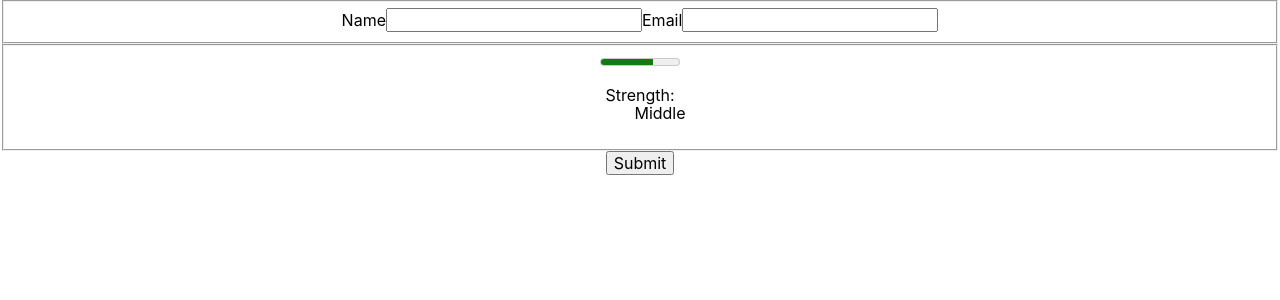
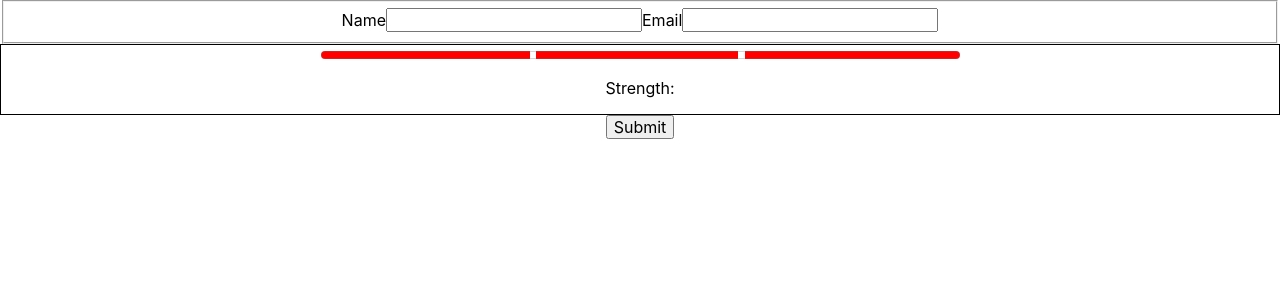
Before and after one commit to maurer2/formsache, a React (Create React App) app: page / in a window 1280 px wide. Shown: the top 300 px of the page. Built offline with nearby package versions, Linux system fonts and the light colour scheme.

Commit message:
Moved meter to new component

```diff
--- a/src/App.js
+++ b/src/App.js
@@ -1,5 +1,7 @@
 import React, { useState } from 'react';
 import './App.css';
+
+import Meter from './Meter/Meter';
 
 function App() {
   const [name, setName] = useState('');
@@ -27,22 +29,16 @@ function App() {
 
   return (
     <div className="App">
-     <form action="#" method="#" onSubmit={handleSubmit}>
+      <form action="#" method="#" onSubmit={handleSubmit}>
         <fieldset>
           <label htmlFor="name">Name</label>
           <input value={name} onChange={handleNameChange} type="text" name="name" id="name"/>
           <label htmlFor="email">Email</label>
           <input value={email} onChange={handleEmailChange} type="text" name="email" id="email"/>
         </fieldset>
-        <fieldset>
-          <meter min="0" max="3" value="2" title="Strength"></meter>
-          <dl>
-            <dt>Strength:</dt>
-            <dd>Middle</dd>
-          </dl>
-        </fieldset>
+        <Meter min={1} max={3} value={0} />
         <button type="submit">Submit</button>
-     </form>
+      </form>
     </div>
   );
 }
--- /dev/null
+++ b/src/Meter/Meter.js
@@ -0,0 +1,22 @@
+import React from 'react';
+import style from './Meter.module.css';
+
+const Meter = ({ min, max, value }) => {
+  const translations = {
+    1: 'bad',
+    2: 'middle',
+    3: 'good',
+  };
+
+  return (
+    <div className={style.wrapper}>
+      <meter min={min} max={max} value={value} className={style.meter} />
+      <dl>
+        <dt>Strength:</dt>
+        <dd>{translations[value]}</dd>
+      </dl>
+    </div>
+  );
+};
+
+export default Meter;
--- /dev/null
+++ b/src/Meter/Meter.module.css
@@ -0,0 +1,28 @@
+.wrapper {
+  border: 1px solid black;
+}
+
+.meter {
+  margin: auto;
+  width: 50%;
+  height: 1rem;
+}
+
+.meter::-webkit-meter-bar {
+  background: none;
+  background-color: none;
+  background-image: linear-gradient(
+    to right,
+    red 0%,
+    red 32.667%,
+    transparent 32.667%,
+    transparent 33.667%,
+    red 33%,
+    red 65.337%,
+    transparent 65.337%,
+    transparent 66.337%,
+    red 66.337%,
+    red 100%
+  );
+  background-size: 100% 100%;
+}
```
Also changed, not shown: .eslintrc.js (added).
